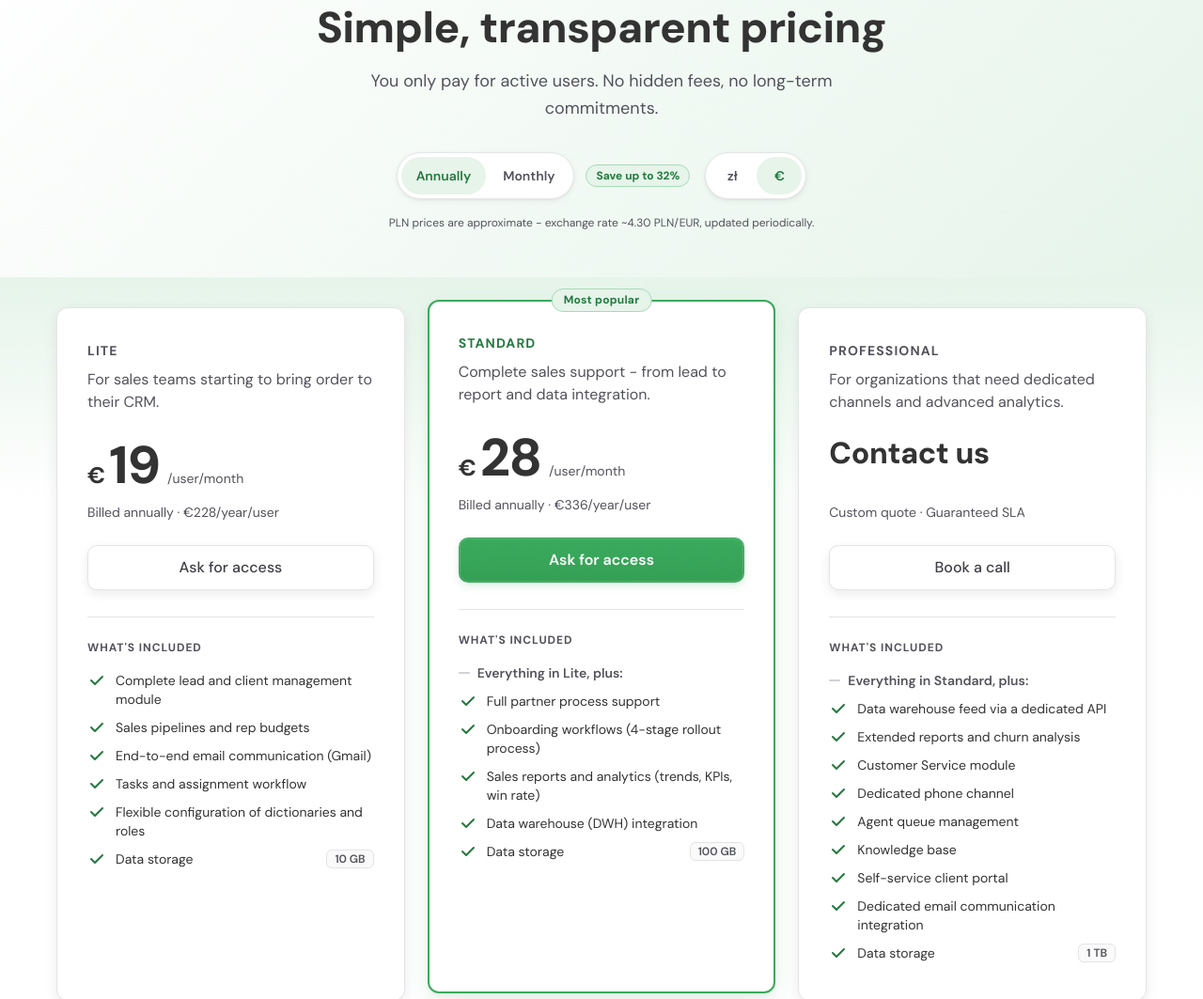
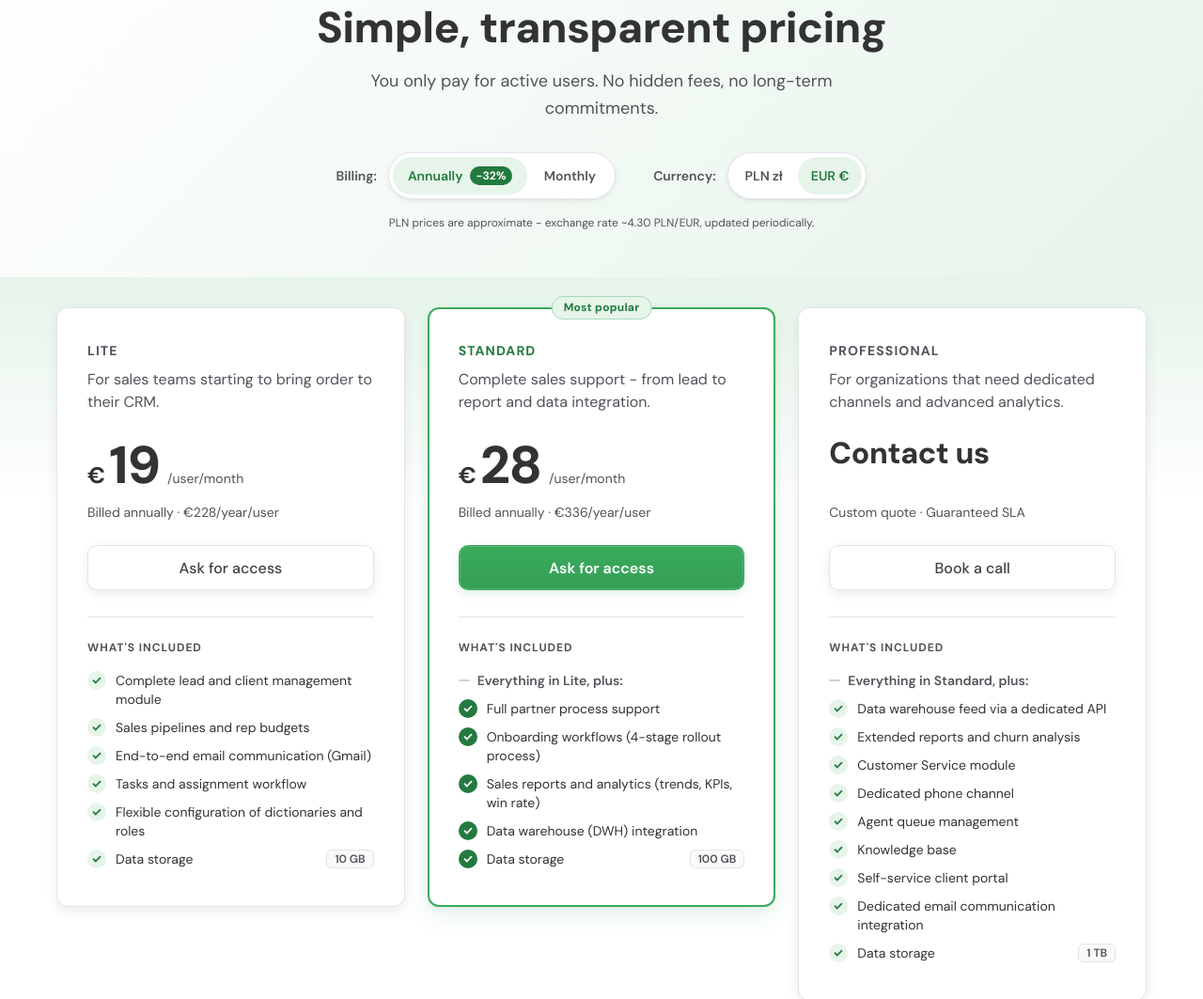
Before and after one commit to adapakse/CRMtree-landing, a plain HTML site: page public/pricing.html in a window 1280 px wide. Shown: the part 134-1197 px from the top of the page at 94% size. Drawn offline with Linux system fonts and the light colour scheme.

Commit message:
fix(cennik): uwagi do nowego wygladu - przelaczniki, ptaszki, wysokosc kart
- znaczek "-32%" w segmencie "Rocznie" (jasna zielen, w aktywnym bialo na zielonym),
  pelny tekst "Oszczedzasz do 32%" dla czytnikow ekranu
- widoczne etykiety "Rozliczenie:" i "Waluta:" (istniejace klucze), waluta jako
  osobna grupa "PLN zl | EUR EUR" z odstepem od okresu
- ptaszki na listach znow w kolku: jasne w Lite/Professional, pelne zielone w Standard
- karty bez wymuszonej rownej wysokosci: wyrownane tylko nazwa+opis, cena i notka
  (JS od 1024px), przyciski w jednej linii, listy koncza sie naturalnie;
  Standard bez uniesienia, zeby przycisk byl w tej samej linii

Co-Authored-By: Claude Opus 5.5 <noreply@anthropic.com>

```diff
--- a/public/pricing.html
+++ b/public/pricing.html
@@ -41,8 +41,11 @@
       font-size: 18px; color: var(--text-muted); max-width: 540px; margin: 0 auto 32px;
     }
     .pricing-switches {
-      display: flex; flex-wrap: wrap; align-items: center; justify-content: center; gap: 12px 16px;
+      display: flex; flex-wrap: wrap; align-items: center; justify-content: center; gap: 16px 40px;
     }
+    .switch-group { display: inline-flex; flex-wrap: wrap; align-items: center; justify-content: center; gap: 8px 12px; }
+    .switch-group__label { font-size: 14px; font-weight: 600; color: var(--text-muted); }
+    .switch-group__label::after { content: ':'; }
 
     /* ── PRZEŁĄCZNIKI (segmented control: okres i waluta) ─────────────── */
     .seg {
@@ -59,15 +62,15 @@
     .seg button:hover { color: var(--ink); }
     .seg button.active { background: var(--brand-pale); color: var(--brand-text); }
     .seg button:focus-visible { outline-offset: 0; border-radius: 999px; }
-    .seg--currency button { min-width: 48px; justify-content: center; padding: 0 12px; }
+    .seg--currency button { justify-content: center; padding: 0 14px; }
 
+    /* Znaczek oszczędności w segmencie „Rocznie”: jasna zieleń, w aktywnym segmencie biało na zielonym */
     .save-badge {
-      display: inline-flex; align-items: center; min-height: 24px;
+      display: inline-flex; align-items: center; height: 20px; padding: 0 6px; border-radius: 999px;
       background: var(--brand-pale); color: var(--brand-text);
-      font-size: 12px; font-weight: 700; line-height: 1.2; padding: 2px 10px; border-radius: 999px;
-      border: 1px solid var(--brand-muted);
+      font-size: 12px; font-weight: 700; line-height: 1; letter-spacing: .01em;
     }
-    .billing-group { display: inline-flex; flex-wrap: wrap; align-items: center; justify-content: center; gap: 8px 12px; }
+    .seg button.active .save-badge { background: var(--brand-text); color: #fff; }
     .currency-note { display: block; font-size: 12px; color: var(--text-muted); margin: 16px auto 0; max-width: 40em; }
 
     /* Kolejność symbolu waluty i kwoty */
@@ -155,7 +158,13 @@
     }
     .plan-features { list-style: none; display: flex; flex-direction: column; gap: 10px; }
     .plan-features li { display: flex; align-items: flex-start; gap: 10px; font-size: 14px; line-height: 20px; color: var(--text); }
-    .plan-features .ic-check { flex-shrink: 0; width: 20px; height: 20px; color: var(--brand-text); }
+    .plan-features .check {
+      display: flex; align-items: center; justify-content: center; flex-shrink: 0;
+      width: 20px; height: 20px; border-radius: 50%;
+      background: var(--brand-pale); color: var(--brand-text);
+    }
+    .plan-features .check svg { display: block; }
+    .plan-card--featured .plan-features .check { background: var(--brand-text); color: #fff; }
     .plan-features li .storage {
       display: inline-flex; align-items: center; flex-shrink: 0; margin-left: auto;
       background: var(--gray-50); border: 1px solid var(--border); border-radius: 6px;
@@ -240,9 +249,8 @@
         position: sticky; left: 0; z-index: 1; background: var(--surface);
         box-shadow: 1px 0 0 var(--gray-200);
       }
-      /* Przełączniki: okres i waluta w jednym rzędzie, plakietka pod nimi */
-      .billing-group { display: contents; }
-      .save-badge { order: 3; }
+      /* Przełączniki: etykieta nad przełącznikiem */
+      .switch-group { flex-direction: column; gap: 8px; }
     }
 
     /* ── RESPONSYWNOŚĆ ────────────────────────────────────────────────── */
@@ -263,17 +271,11 @@
       .pricing-contact h2 { font-size: 30px; }
     }
     @media (min-width: 1024px) {
-      .pricing-grid { grid-template-columns: repeat(3, minmax(0, 1fr)); max-width: none; align-items: stretch; }
+      .pricing-grid { grid-template-columns: repeat(3, minmax(0, 1fr)); max-width: none; align-items: start; }
       .plan-card { padding: 32px 24px 36px; }
-      .plan-card--featured { padding: 31px 23px 35px; transform: translateY(-8px); }
+      .plan-card--featured { padding: 31px 23px 35px; }
       .price-amount { font-size: 48px; }
       .price-contact { font-size: 28px; }
-      /* Równe bloki nagłówek + cena + notka: przyciski na jednej wysokości */
-      @supports (grid-template-rows: subgrid) {
-        .pricing-grid { grid-template-rows: repeat(7, auto); row-gap: 0; }
-        .plan-card { display: grid; grid-row: span 7; grid-template-rows: subgrid; align-content: start; }
-        .plan-card > * { min-width: 0; }
-      }
     }
     @media (min-width: 1200px) {
       .pricing-hero h1 { font-size: 46px; }
@@ -332,18 +334,21 @@
 
       <div class="pricing-switches">
         <!-- OKRES ROZLICZENIA -->
-        <div class="billing-group">
-          <div class="seg" id="billingToggle" role="group" aria-label="Rozliczenie" data-i18n-aria-label="pricing.billing_label">
-            <button type="button" class="active" aria-pressed="true" data-billing="annual" data-i18n="pricing.billing_annual">Rocznie</button>
+        <div class="switch-group">
+          <span class="switch-group__label" id="billingLabel" data-i18n="pricing.billing_label">Rozliczenie</span>
+          <div class="seg" id="billingToggle" role="group" aria-labelledby="billingLabel">
+            <button type="button" class="active" aria-pressed="true" data-billing="annual"><span data-i18n="pricing.billing_annual">Rocznie</span><span class="save-badge" aria-hidden="true">-32%</span><span class="sr-only" data-i18n="pricing.save_badge">Oszczędzasz do 32%</span></button>
             <button type="button" aria-pressed="false" data-billing="monthly" data-i18n="pricing.billing_monthly">Miesięcznie</button>
           </div>
-          <span class="save-badge" id="saveBadge" data-i18n="pricing.save_badge">Oszczędzasz do 32%</span>
         </div>
 
         <!-- WALUTA -->
-        <div class="seg seg--currency" id="currencyToggle" role="group" aria-label="Waluta" data-i18n-aria-label="pricing.currency_label">
-          <button type="button" aria-pressed="false" data-currency="pln">zł</button>
-          <button type="button" aria-pressed="false" data-currency="eur">€</button>
+        <div class="switch-group">
+          <span class="switch-group__label" id="currencyLabel" data-i18n="pricing.currency_label">Waluta</span>
+          <div class="seg seg--currency" id="currencyToggle" role="group" aria-labelledby="currencyLabel">
+            <button type="button" aria-pressed="false" data-currency="pln">PLN zł</button>
+            <button type="button" aria-pressed="false" data-currency="eur">EUR €</button>
+          </div>
         </div>
       </div>
       <span class="currency-note" data-i18n="pricing.currency_note">Ceny w PLN są orientacyjne - przelicznik ~4,30 PLN/EUR, aktualizowany okresowo.</span>
@@ -385,12 +390,12 @@
           <hr class="plan-divider" />
           <div class="plan-features-label" data-i18n="pricing.features_label">Co zawiera</div>
           <ul class="plan-features">
-            <li><svg class="ic-check" width="20" height="20" viewBox="0 0 20 20" fill="none" aria-hidden="true"><path d="M4 10l4 4 8-8" stroke="currentColor" stroke-width="2" stroke-linecap="round" stroke-linejoin="round"/></svg><span data-i18n="pricing.f_leads">Kompletny moduł zarządzania leadami i klientami</span></li>
-            <li><svg class="ic-check" width="20" height="20" viewBox="0 0 20 20" fill="none" aria-hidden="true"><path d="M4 10l4 4 8-8" stroke="currentColor" stroke-width="2" stroke-linecap="round" stroke-linejoin="round"/></svg><span data-i18n="pricing.f_funnels">Lejki sprzedaży i budżety handlowców</span></li>
-            <li><svg class="ic-check" width="20" height="20" viewBox="0 0 20 20" fill="none" aria-hidden="true"><path d="M4 10l4 4 8-8" stroke="currentColor" stroke-width="2" stroke-linecap="round" stroke-linejoin="round"/></svg><span data-i18n="pricing.f_email">Komunikacja end-to-end email (Gmail)</span></li>
-            <li><svg class="ic-check" width="20" height="20" viewBox="0 0 20 20" fill="none" aria-hidden="true"><path d="M4 10l4 4 8-8" stroke="currentColor" stroke-width="2" stroke-linecap="round" stroke-linejoin="round"/></svg><span data-i18n="pricing.f_tasks">Zadania i workflow przypisań</span></li>
-            <li><svg class="ic-check" width="20" height="20" viewBox="0 0 20 20" fill="none" aria-hidden="true"><path d="M4 10l4 4 8-8" stroke="currentColor" stroke-width="2" stroke-linecap="round" stroke-linejoin="round"/></svg><span data-i18n="pricing.f_config">Elastyczna konfiguracja słowników i ról</span></li>
-            <li><svg class="ic-check" width="20" height="20" viewBox="0 0 20 20" fill="none" aria-hidden="true"><path d="M4 10l4 4 8-8" stroke="currentColor" stroke-width="2" stroke-linecap="round" stroke-linejoin="round"/></svg><span data-i18n="pricing.f_storage">Przestrzeń na dane</span><span class="storage">10 GB</span></li>
+            <li><span class="check" aria-hidden="true"><svg width="12" height="12" viewBox="0 0 12 12" fill="none"><path d="M2.5 6.2l2.3 2.3 4.7-4.9" stroke="currentColor" stroke-width="1.8" stroke-linecap="round" stroke-linejoin="round"/></svg></span><span data-i18n="pricing.f_leads">Kompletny moduł zarządzania leadami i klientami</span></li>
+            <li><span class="check" aria-hidden="true"><svg width="12" height="12" viewBox="0 0 12 12" fill="none"><path d="M2.5 6.2l2.3 2.3 4.7-4.9" stroke="currentColor" stroke-width="1.8" stroke-linecap="round" stroke-linejoin="round"/></svg></span><span data-i18n="pricing.f_funnels">Lejki sprzedaży i budżety handlowców</span></li>
+            <li><span class="check" aria-hidden="true"><svg width="12" height="12" viewBox="0 0 12 12" fill="none"><path d="M2.5 6.2l2.3 2.3 4.7-4.9" stroke="currentColor" stroke-width="1.8" stroke-linecap="round" stroke-linejoin="round"/></svg></span><span data-i18n="pricing.f_email">Komunikacja end-to-end email (Gmail)</span></li>
+            <li><span class="check" aria-hidden="true"><svg width="12" height="12" viewBox="0 0 12 12" fill="none"><path d="M2.5 6.2l2.3 2.3 4.7-4.9" stroke="currentColor" stroke-width="1.8" stroke-linecap="round" stroke-linejoin="round"/></svg></span><span data-i18n="pricing.f_tasks">Zadania i workflow przypisań</span></li>
+            <li><span class="check" aria-hidden="true"><svg width="12" height="12" viewBox="0 0 12 12" fill="none"><path d="M2.5 6.2l2.3 2.3 4.7-4.9" stroke="currentColor" stroke-width="1.8" stroke-linecap="round" stroke-linejoin="round"/></svg></span><span data-i18n="pricing.f_config">Elastyczna konfiguracja słowników i ról</span></li>
+            <li><span class="check" aria-hidden="true"><svg width="12" height="12" viewBox="0 0 12 12" fill="none"><path d="M2.5 6.2l2.3 2.3 4.7-4.9" stroke="currentColor" stroke-width="1.8" stroke-linecap="round" stroke-linejoin="round"/></svg></span><span data-i18n="pricing.f_storage">Przestrzeń na dane</span><span class="storage">10 GB</span></li>
           </ul>
         </div>
 
@@ -426,11 +431,11 @@
           <div class="plan-features-label" data-i18n="pricing.features_label">Co zawiera</div>
           <ul class="plan-features">
             <li><span class="plan-inherits" data-i18n="pricing.inherits_lite">Wszystko z planu Lite, plus:</span></li>
-            <li><svg class="ic-check" width="20" height="20" viewBox="0 0 20 20" fill="none" aria-hidden="true"><path d="M4 10l4 4 8-8" stroke="currentColor" stroke-width="2" stroke-linecap="round" stroke-linejoin="round"/></svg><span data-i18n="pricing.f_partner">Pełna obsługa procesu partnerskiego</span></li>
-            <li><svg class="ic-check" width="20" height="20" viewBox="0 0 20 20" fill="none" aria-hidden="true"><path d="M4 10l4 4 8-8" stroke="currentColor" stroke-width="2" stroke-linecap="round" stroke-linejoin="round"/></svg><span data-i18n="pricing.f_onboarding">Workflows onboarding (4-etapowy proces wdrożenia)</span></li>
-            <li><svg class="ic-check" width="20" height="20" viewBox="0 0 20 20" fill="none" aria-hidden="true"><path d="M4 10l4 4 8-8" stroke="currentColor" stroke-width="2" stroke-linecap="round" stroke-linejoin="round"/></svg><span data-i18n="pricing.f_reports">Raporty sprzedaży i analityka (trendy, KPI, win rate)</span></li>
-            <li><svg class="ic-check" width="20" height="20" viewBox="0 0 20 20" fill="none" aria-hidden="true"><path d="M4 10l4 4 8-8" stroke="currentColor" stroke-width="2" stroke-linecap="round" stroke-linejoin="round"/></svg><span data-i18n="compare.r11">Integracja z hurtownią danych (DWH)</span></li>
-            <li><svg class="ic-check" width="20" height="20" viewBox="0 0 20 20" fill="none" aria-hidden="true"><path d="M4 10l4 4 8-8" stroke="currentColor" stroke-width="2" stroke-linecap="round" stroke-linejoin="round"/></svg><span data-i18n="pricing.f_storage">Przestrzeń na dane</span><span class="storage">100 GB</span></li>
+            <li><span class="check" aria-hidden="true"><svg width="12" height="12" viewBox="0 0 12 12" fill="none"><path d="M2.5 6.2l2.3 2.3 4.7-4.9" stroke="currentColor" stroke-width="1.8" stroke-linecap="round" stroke-linejoin="round"/></svg></span><span data-i18n="pricing.f_partner">Pełna obsługa procesu partnerskiego</span></li>
+            <li><span class="check" aria-hidden="true"><svg width="12" height="12" viewBox="0 0 12 12" fill="none"><path d="M2.5 6.2l2.3 2.3 4.7-4.9" stroke="currentColor" stroke-width="1.8" stroke-linecap="round" stroke-linejoin="round"/></svg></span><span data-i18n="pricing.f_onboarding">Workflows onboarding (4-etapowy proces wdrożenia)</span></li>
+            <li><span class="check" aria-hidden="true"><svg width="12" height="12" viewBox="0 0 12 12" fill="none"><path d="M2.5 6.2l2.3 2.3 4.7-4.9" stroke="currentColor" stroke-width="1.8" stroke-linecap="round" stroke-linejoin="round"/></svg></span><span data-i18n="pricing.f_reports">Raporty sprzedaży i analityka (trendy, KPI, win rate)</span></li>
+            <li><span class="check" aria-hidden="true"><svg width="12" height="12" viewBox="0 0 12 12" fill="none"><path d="M2.5 6.2l2.3 2.3 4.7-4.9" stroke="currentColor" stroke-width="1.8" stroke-linecap="round" stroke-linejoin="round"/></svg></span><span data-i18n="compare.r11">Integracja z hurtownią danych (DWH)</span></li>
+            <li><span class="check" aria-hidden="true"><svg width="12" height="12" viewBox="0 0 12 12" fill="none"><path d="M2.5 6.2l2.3 2.3 4.7-4.9" stroke="currentColor" stroke-width="1.8" stroke-linecap="round" stroke-linejoin="round"/></svg></span><span data-i18n="pricing.f_storage">Przestrzeń na dane</span><span class="storage">100 GB</span></li>
           </ul>
         </div>
 
@@ -455,15 +460,15 @@
           <div class="plan-features-label" data-i18n="pricing.features_label">Co zawiera</div>
           <ul class="plan-features">
             <li><span class="plan-inherits" data-i18n="pricing.inherits_standard">Wszystko z planu Standard, plus:</span></li>
-            <li><svg class="ic-check" width="20" height="20" viewBox="0 0 20 20" fill="none" aria-hidden="true"><path d="M4 10l4 4 8-8" stroke="currentColor" stroke-width="2" stroke-linecap="round" stroke-linejoin="round"/></svg><span data-i18n="pricing.f_dwh_api">Zasilanie hurtowni danych przez dedykowany interfejs API</span></li>
-            <li><svg class="ic-check" width="20" height="20" viewBox="0 0 20 20" fill="none" aria-hidden="true"><path d="M4 10l4 4 8-8" stroke="currentColor" stroke-width="2" stroke-linecap="round" stroke-linejoin="round"/></svg><span data-i18n="pricing.f_churn">Rozbudowane raporty i analiza churn</span></li>
-            <li><svg class="ic-check" width="20" height="20" viewBox="0 0 20 20" fill="none" aria-hidden="true"><path d="M4 10l4 4 8-8" stroke="currentColor" stroke-width="2" stroke-linecap="round" stroke-linejoin="round"/></svg><span data-i18n="pricing.f_cs">Moduł Customer Service</span></li>
-            <li><svg class="ic-check" width="20" height="20" viewBox="0 0 20 20" fill="none" aria-hidden="true"><path d="M4 10l4 4 8-8" stroke="currentColor" stroke-width="2" stroke-linecap="round" stroke-linejoin="round"/></svg><span data-i18n="pricing.f_phone">Dedykowany kanał telefoniczny</span></li>
-            <li><svg class="ic-check" width="20" height="20" viewBox="0 0 20 20" fill="none" aria-hidden="true"><path d="M4 10l4 4 8-8" stroke="currentColor" stroke-width="2" stroke-linecap="round" stroke-linejoin="round"/></svg><span data-i18n="pricing.f_queue">Zarządzanie kolejką agentów</span></li>
-            <li><svg class="ic-check" width="20" height="20" viewBox="0 0 20 20" fill="none" aria-hidden="true"><path d="M4 10l4 4 8-8" stroke="currentColor" stroke-width="2" stroke-linecap="round" stroke-linejoin="round"/></svg><span data-i18n="pricing.f_kb">Baza wiedzy</span></li>
-            <li><svg class="ic-check" width="20" height="20" viewBox="0 0 20 20" fill="none" aria-hidden="true"><path d="M4 10l4 4 8-8" stroke="currentColor" stroke-width="2" stroke-linecap="round" stroke-linejoin="round"/></svg><span data-i18n="pricing.f_portal">Portal self-service dla klienta</span></li>
-            <li><svg class="ic-check" width="20" height="20" viewBox="0 0 20 20" fill="none" aria-hidden="true"><path d="M4 10l4 4 8-8" stroke="currentColor" stroke-width="2" stroke-linecap="round" stroke-linejoin="round"/></svg><span data-i18n="pricing.f_mail">Dedykowana integracja komunikacji mailowej</span></li>
-            <li><svg class="ic-check" width="20" height="20" viewBox="0 0 20 20" fill="none" aria-hidden="true"><path d="M4 10l4 4 8-8" stroke="currentColor" stroke-width="2" stroke-linecap="round" stroke-linejoin="round"/></svg><span data-i18n="pricing.f_storage">Przestrzeń na dane</span><span class="storage">1 TB</span></li>
+            <li><span class="check" aria-hidden="true"><svg width="12" height="12" viewBox="0 0 12 12" fill="none"><path d="M2.5 6.2l2.3 2.3 4.7-4.9" stroke="currentColor" stroke-width="1.8" stroke-linecap="round" stroke-linejoin="round"/></svg></span><span data-i18n="pricing.f_dwh_api">Zasilanie hurtowni danych przez dedykowany interfejs API</span></li>
+            <li><span class="check" aria-hidden="true"><svg width="12" height="12" viewBox="0 0 12 12" fill="none"><path d="M2.5 6.2l2.3 2.3 4.7-4.9" stroke="currentColor" stroke-width="1.8" stroke-linecap="round" stroke-linejoin="round"/></svg></span><span data-i18n="pricing.f_churn">Rozbudowane raporty i analiza churn</span></li>
+            <li><span class="check" aria-hidden="true"><svg width="12" height="12" viewBox="0 0 12 12" fill="none"><path d="M2.5 6.2l2.3 2.3 4.7-4.9" stroke="currentColor" stroke-width="1.8" stroke-linecap="round" stroke-linejoin="round"/></svg></span><span data-i18n="pricing.f_cs">Moduł Customer Service</span></li>
+            <li><span class="check" aria-hidden="true"><svg width="12" height="12" viewBox="0 0 12 12" fill="none"><path d="M2.5 6.2l2.3 2.3 4.7-4.9" stroke="currentColor" stroke-width="1.8" stroke-linecap="round" stroke-linejoin="round"/></svg></span><span data-i18n="pricing.f_phone">Dedykowany kanał telefoniczny</span></li>
+            <li><span class="check" aria-hidden="true"><svg width="12" height="12" viewBox="0 0 12 12" fill="none"><path d="M2.5 6.2l2.3 2.3 4.7-4.9" stroke="currentColor" stroke-width="1.8" stroke-linecap="round" stroke-linejoin="round"/></svg></span><span data-i18n="pricing.f_queue">Zarządzanie kolejką agentów</span></li>
+            <li><span class="check" aria-hidden="true"><svg width="12" height="12" viewBox="0 0 12 12" fill="none"><path d="M2.5 6.2l2.3 2.3 4.7-4.9" stroke="currentColor" stroke-width="1.8" stroke-linecap="round" stroke-linejoin="round"/></svg></span><span data-i18n="pricing.f_kb">Baza wiedzy</span></li>
+            <li><span class="check" aria-hidden="true"><svg width="12" height="12" viewBox="0 0 12 12" fill="none"><path d="M2.5 6.2l2.3 2.3 4.7-4.9" stroke="currentColor" stroke-width="1.8" stroke-linecap="round" stroke-linejoin="round"/></svg></span><span data-i18n="pricing.f_portal">Portal self-service dla klienta</span></li>
+            <li><span class="check" aria-hidden="true"><svg width="12" height="12" viewBox="0 0 12 12" fill="none"><path d="M2.5 6.2l2.3 2.3 4.7-4.9" stroke="currentColor" stroke-width="1.8" stroke-linecap="round" stroke-linejoin="round"/></svg></span><span data-i18n="pricing.f_mail">Dedykowana integracja komunikacji mailowej</span></li>
+            <li><span class="check" aria-hidden="true"><svg width="12" height="12" viewBox="0 0 12 12" fill="none"><path d="M2.5 6.2l2.3 2.3 4.7-4.9" stroke="currentColor" stroke-width="1.8" stroke-linecap="round" stroke-linejoin="round"/></svg></span><span data-i18n="pricing.f_storage">Przestrzeń na dane</span><span class="storage">1 TB</span></li>
           </ul>
         </div>
 
@@ -586,6 +591,23 @@
 
   <script src="i18n.js"></script>
   <script>
+    // ── KARTY: nazwa+opis, cena i notka równej wysokości (od 1024px), żeby przyciski
+    // stały w jednej linii; listy funkcji kończą się naturalnie
+    const alignParts = ['.plan-head', '.plan-price-wrap', '.plan-billing-note'];
+    function alignCards() {
+      const wide = window.matchMedia('(min-width: 1024px)').matches;
+      alignParts.forEach(sel => {
+        const els = document.querySelectorAll('.pricing-grid ' + sel);
+        els.forEach(el => { el.style.minHeight = ''; });
+        if (!wide) return;
+        const h = Math.max(...[...els].map(el => el.getBoundingClientRect().height));
+        els.forEach(el => { el.style.minHeight = Math.ceil(h) + 'px'; });
+      });
+    }
+    window.addEventListener('resize', alignCards);
+    if (document.fonts) document.fonts.ready.then(alignCards);
+    document.addEventListener('DOMContentLoaded', alignCards);
+
     // ── OKRES ROZLICZENIA (roczne / miesięczne) ──────────────────────
     const billingButtons = document.querySelectorAll('#billingToggle button');
     function setBilling(mode) {
@@ -596,7 +618,7 @@
         b.setAttribute('aria-pressed', on ? 'true' : 'false');
       });
     }
-    billingButtons.forEach(b => b.addEventListener('click', () => setBilling(b.dataset.billing)));
+    billingButtons.forEach(b => b.addEventListener('click', () => { setBilling(b.dataset.billing); alignCards(); }));
 
     // ── WALUTA (zł / €): domyślnie wg języka strony, PL = zł, reszta = € ──
     const currencyButtons = document.querySelectorAll('#currencyToggle button');
@@ -612,6 +634,7 @@
         el.textContent = cur === 'pln' ? el.dataset.pln : el.dataset.eur;
       });
       renderPriceNotes();
+      alignCards();
     }
     // Notki z kwotą: tekst z i18n (szablon {price}) + kwota w bieżącej walucie
     function renderPriceNotes() {
@@ -627,7 +650,7 @@
     currencyButtons.forEach(b => b.addEventListener('click', () => { currencyChosen = true; setCurrency(b.dataset.currency); }));
     setCurrency(currencyForLang());
     // i18n.js ustawia <html lang> po wybraniu języka - dopóki ktoś nie wybrał waluty sam, idzie za językiem
-    new MutationObserver(() => { if (!currencyChosen) setCurrency(currencyForLang()); else renderPriceNotes(); })
+    new MutationObserver(() => { if (!currencyChosen) setCurrency(currencyForLang()); else renderPriceNotes(); requestAnimationFrame(alignCards); })
       .observe(document.documentElement, { attributes: true, attributeFilter: ['lang'] });
   </script>
   <script src="nav.js"></script>
```
